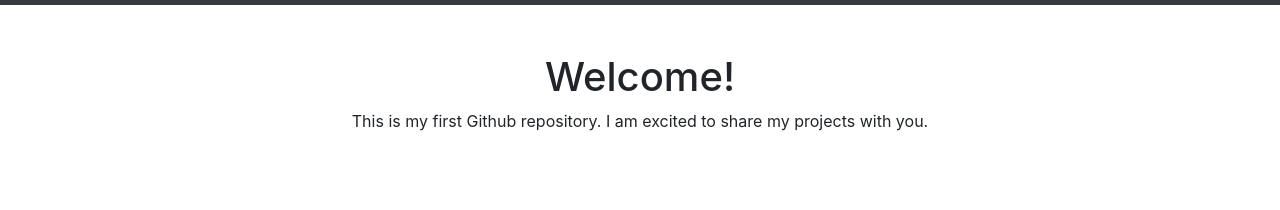
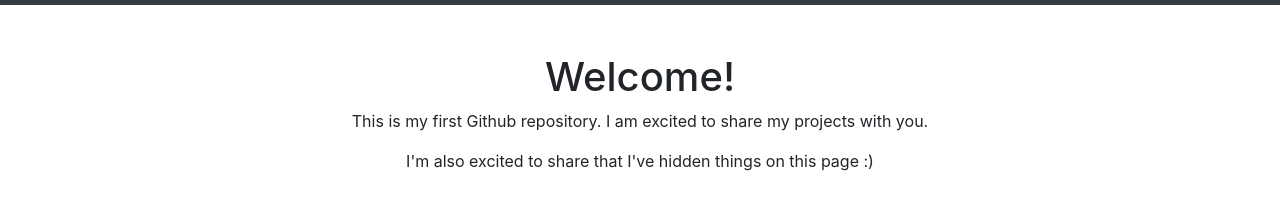
Before and after one commit to Wooniety/Github-Workshop, a plain HTML site: page index.html in a window 1280 px wide. Shown: the part 70-280 px from the top of the page. Drawn offline with nearby package versions, Linux system fonts and the light colour scheme.

```diff
--- a/index.html
+++ b/index.html
@@ -25,6 +25,11 @@
         This is my first Github repository. I am excited to share my projects
         with you.
       </p>
+      <p class="text-center">
+      I'm also excited to share that I've hidden things on this page :)
+      </p>
     </div>
   </body>
 </html>
+
+<!--What are you doing here? You aren't supposed to know about https://wooniety.github.io/Secret-Thing-->
```
Also changed, not shown: 5 other files.
